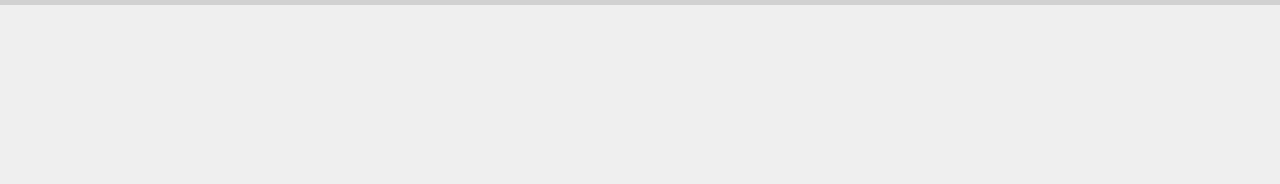
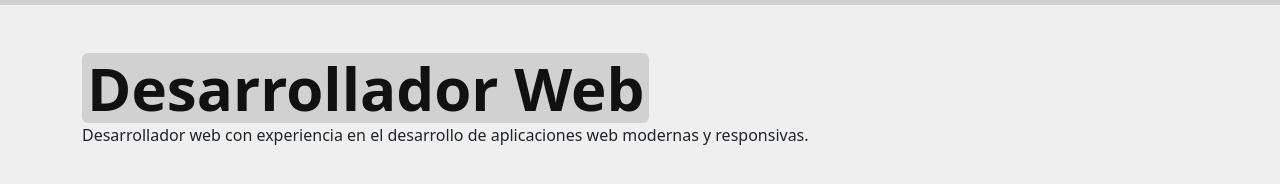
Before and after one commit to KarlosLuengas/Portafolio, a plain HTML site: page index.html in a window 1280 px wide. Shown: the part 66-250 px from the top of the page. Drawn offline with nearby package versions, Linux system fonts and the light colour scheme.

Commit message:
actualizacion-10-12-25

```diff
--- a/index.html
+++ b/index.html
@@ -44,6 +44,10 @@
 </header>
 
 <body>
+    <div class="container mt-5">
+      <span id="inicio"class="badge text-wrap">Desarrollador Web </span>
+      <p>Desarrollador web con experiencia en el desarrollo de aplicaciones web modernas y responsivas.</p>
+    </div>
 
 </body>
 <script src="https://cdn.jsdelivr.net/npm/bootstrap@5.3.8/dist/js/bootstrap.bundle.min.js"
--- a/style.css
+++ b/style.css
@@ -8,3 +8,12 @@ body {
     background-color: #D1D1D1 !important;
 
 }
+
+#inicio {
+    text-align: center;
+    padding: 5px;
+    font-size: 60px;
+    color: #111111;
+    background-color: #D1D1D1;
+
+}
```
